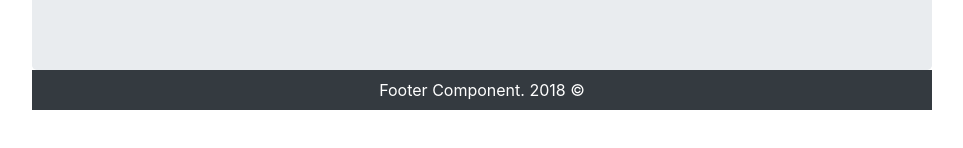
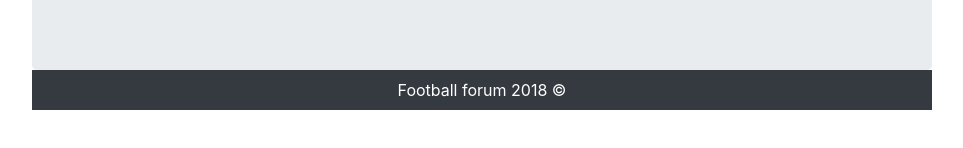
Before and after one commit to TodorGarnev/react-football-project, a React (Create React App) app: page /profile in a window 1280 px wide. Shown: the part 356-504 px from the top of the page, without its empty margins (158-1121 px from the left). Built offline with nearby package versions, Linux system fonts and the light colour scheme.

Commit message:
fixed profile component bug

```diff
--- a/src/components/Footer/Footer.js
+++ b/src/components/Footer/Footer.js
@@ -2,7 +2,7 @@ import React from 'react'
 
 const Footer = () => (
   <div className='bg-dark text-center p-2 text-white'>
-    Footer Component. 2018 &copy;
+    Football forum 2018 &copy;
   </div>
 )
 
--- a/src/components/Form/Form.js
+++ b/src/components/Form/Form.js
@@ -95,8 +95,6 @@ export default class Form extends Component {
       <Clarification
         route={this.props.location.pathname}
         history={this.props.history}
-        setLogin={this.setLogin}
-        setSignUp={this.setSignUp}
       />
     </div>
   )
--- a/src/components/Profile/Profile.js
+++ b/src/components/Profile/Profile.js
@@ -12,13 +12,13 @@ const Profile = props => (
         <div className="input-group-prepend">
           <span className="input-group-text span-width">Username</span>
         </div>
-        <input type="text" className="form-control" placeholder={props.username} disabled />
+        <input type="text" className="form-control" placeholder={props.user.username} disabled />
       </div>
       <div className="input-group input-group-sm mb-3">
         <div className="input-group-prepend">
           <span className="input-group-text span-width">Email</span>
         </div>
-        <input type="text" className="form-control" placeholder={props.email} disabled />
+        <input type="text" className="form-control" placeholder={props.user.email} disabled />
       </div>
     </div>
   </div>
```
Also changed, not shown: src/App.js (+8 -10 lines), src/components/Form/Clarification.js (+5 -3 lines).
